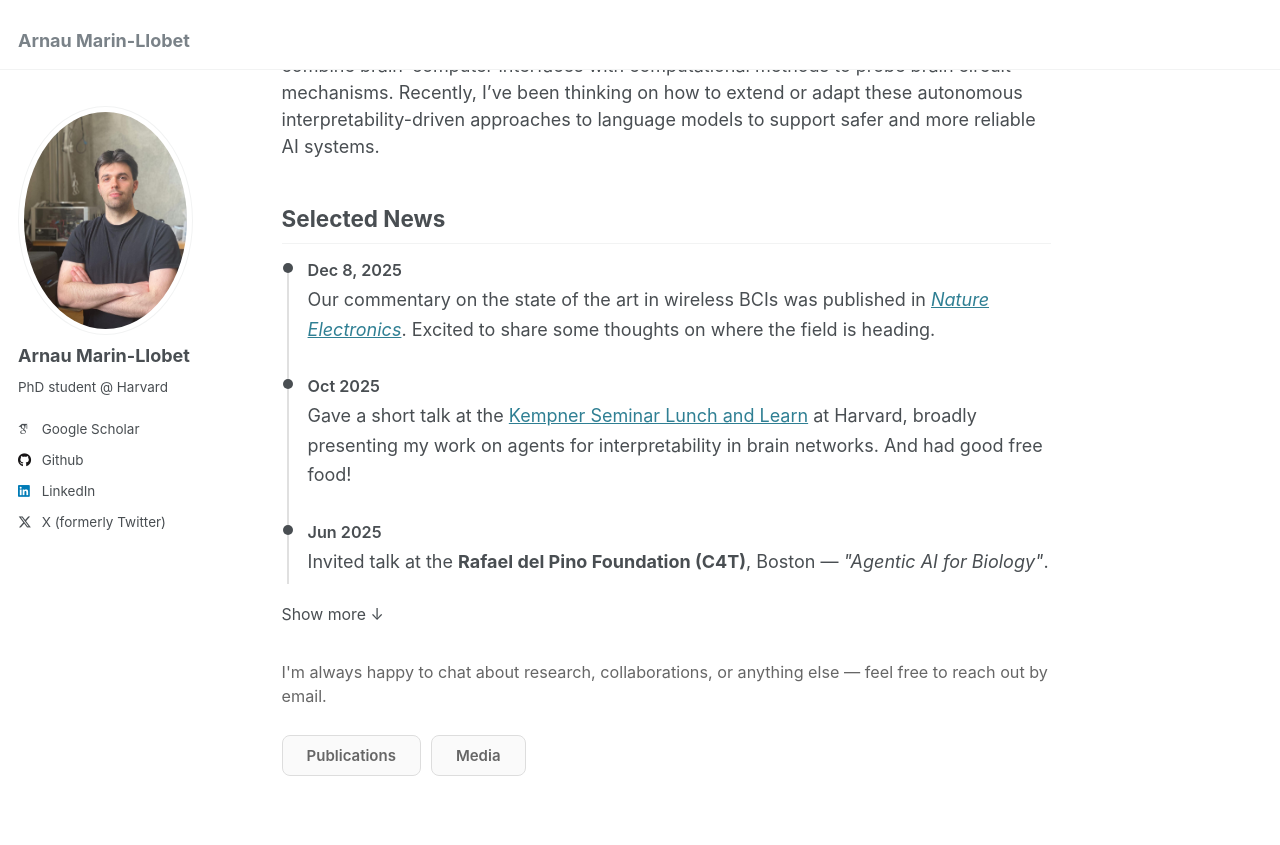
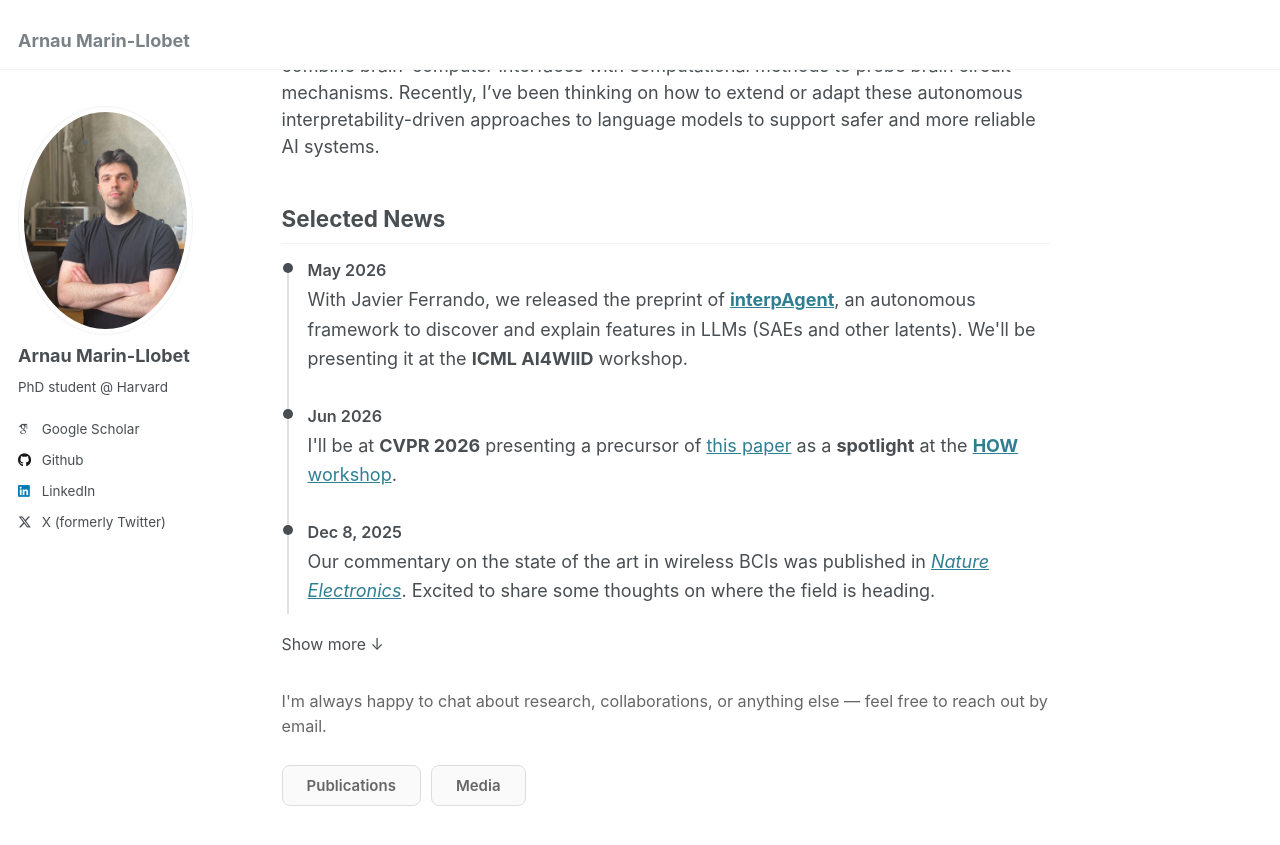
Before and after one commit to arnaumarin/arnaumarin.github.io, a Jekyll site: the page built from _pages/about.md, in a window 1280 px wide and 900 px high, scrolled down 375 px. Shown: the top 845 px of the window. Built offline with Jekyll 4.4.1, drawn with Linux system fonts in a browser that asks for light colours; some web fonts are replaced.

Commit message:
Update about.md

```diff
--- a/_pages/about.md
+++ b/_pages/about.md
@@ -24,6 +24,19 @@ My research centers on understanding minds and reasoning in biological and artif
 <div id="news-section">
 <h2>Selected News</h2>
 <ul class="news-timeline" id="news-timeline">
+  <li class="news-item">
+    <span class="news-date">May 2026</span><br>
+    With Javier Ferrando, we released the preprint of
+    <a href="https://arxiv.org/abs/2605.01555"><strong>interpAgent</strong></a>,
+    an autonomous framework to discover and explain features in LLMs (SAEs and other latents).
+    We'll be presenting it at the <strong>ICML AI4WIlD</strong> workshop.
+  </li>
+  <li class="news-item">
+    <span class="news-date">Jun 2026</span><br>
+    I'll be at <strong>CVPR 2026</strong> presenting a precursor of
+    <a href="https://arxiv.org/abs/2605.31556">this paper</a> as a <strong>spotlight</strong> at the
+    <a href="https://sites.google.com/view/how-cvpr-workshop/2026-workshop"><strong>HOW</strong> workshop</a>.
+  </li>
   <li class="news-item">
     <span class="news-date">Dec 8, 2025</span><br>
     Our commentary on the state of the art in wireless BCIs was published in
@@ -190,8 +203,9 @@ My research centers on understanding minds and reasoning in biological and artif
       <!-- 12 -->
       <li class="pub-item" data-cat="dl ai4sci">
         <strong>A. Marin-Llobet</strong> and J. Ferrando.
-        Automated Interpretability and Feature Discovery in Language Models with Agents.
-        Under peer review.
+        Automated Interpretability and Feature Discovery in Language Models with Agents (interpAgent).
+        To appear at <em>ICML Workshop AI4WIlD</em>, 2026. Preprint in <em>arXiv</em>.
+        <span class="pub-links"><a class="pub-link" href="https://arxiv.org/abs/2605.01555">Preprint</a></span>
         <span class="pub-tags"><span class="pub-tag tag-dl">DL &amp; Interp.</span><span class="pub-tag tag-ai4sci">AI for Discovery</span></span>
       </li>
 
```
